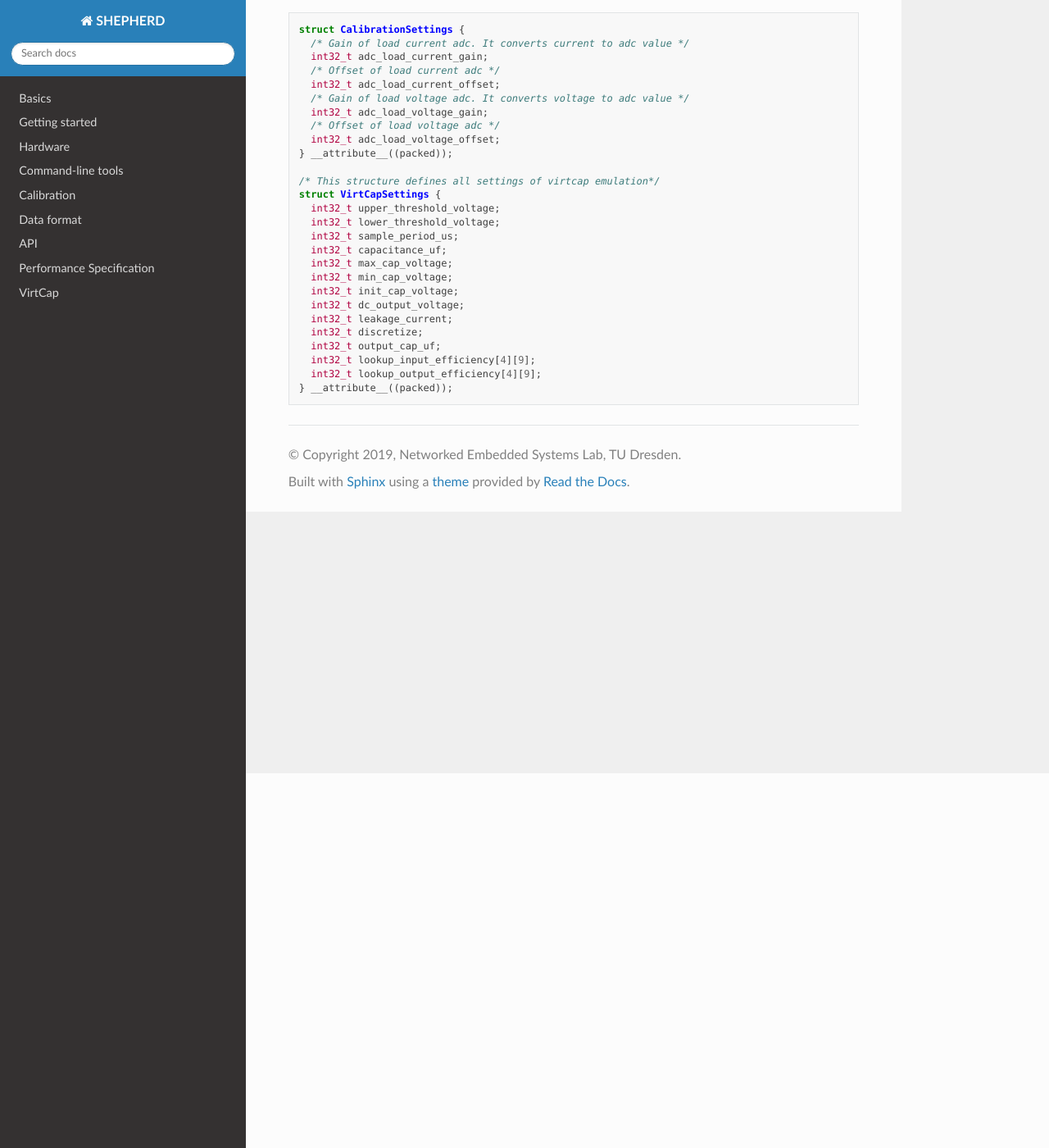
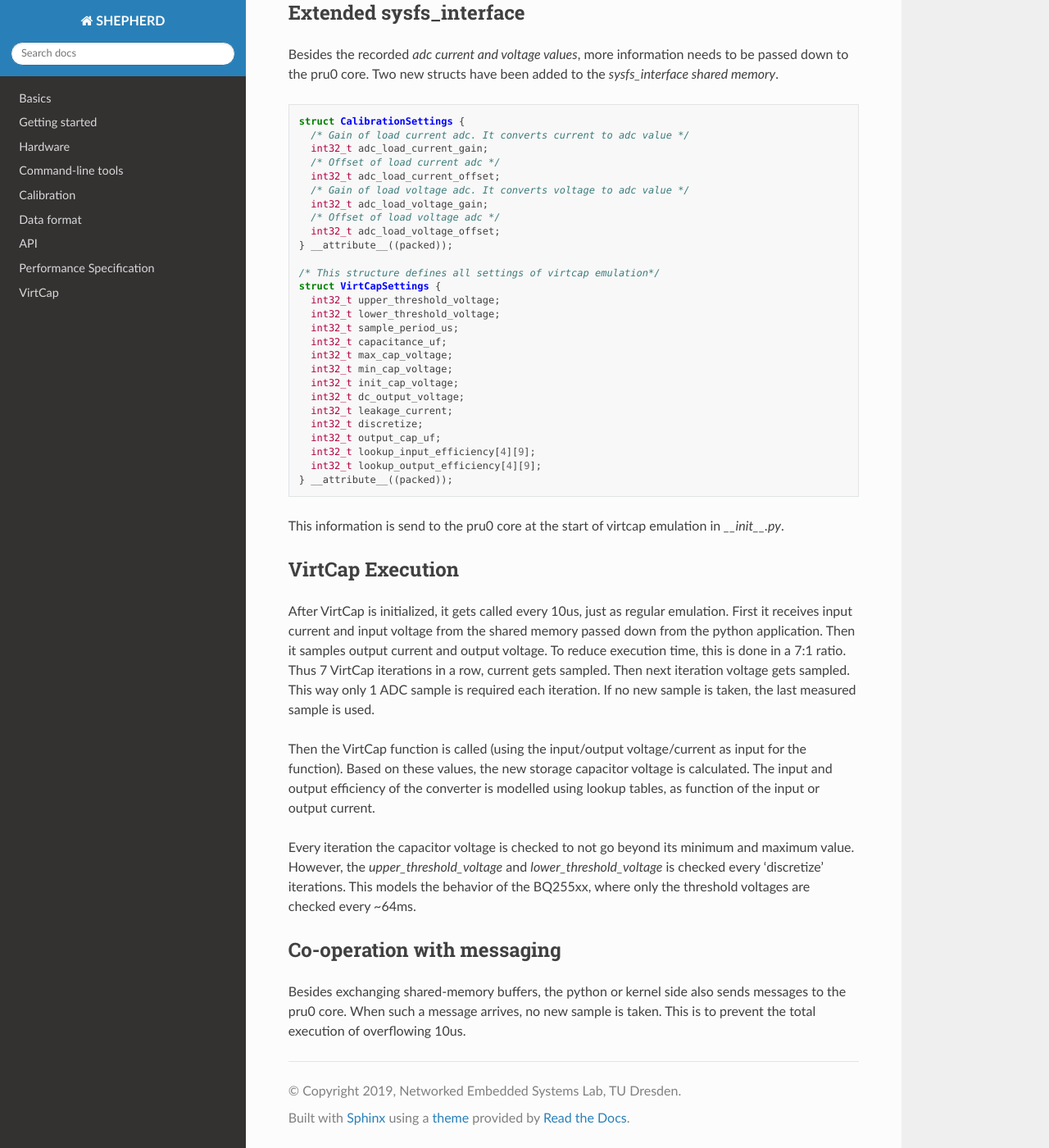
Before and after one commit to geissdoerfer/shepherd, a Sphinx documentation site: the page built from docs/dev/virtcap.rst, in a window 1280 px wide and 1400 px high, scrolled down 457 px. Shown: the whole window at 82% size. Built offline with Sphinx 7.4.7 and the Read the Docs theme 2.0.0, drawn with Linux system fonts in a browser that asks for light colours; some of the changed text lies outside the part shown.

Commit message:
completed development docs

```diff
--- a/docs/dev/virtcap.rst
+++ b/docs/dev/virtcap.rst
@@ -7,6 +7,9 @@ but switching the LDO output on and off.
 The output switch should be connected to `P8_11`.
 The algorithm is executed in the pru0 core.
 
+Passing recordings to pru0
+--------------------------
+
 On the python side, the VirtCap is initiated in the Emulator class.
 With regular emulation, the shared buffers are filled `dac values`.
 During VirtCap emulation, the shared buffers are filled with actual
@@ -14,6 +17,9 @@ recorded `adc current and voltage values`. Because the emulation and recording
 can be done on different devices. The recorded `adc values` are compensated
 to use the same calibration settings as the emulation calibration settings.
 This is done in `__init__.py`.
+
+Extended sysfs_interface
+------------------------
 
 Besides the recorded `adc current and voltage values`, more information needs
 to be passed down to the pru0 core. Two new structs have been added to the
@@ -48,3 +54,35 @@ to be passed down to the pru0 core. Two new structs have been added to the
       int32_t lookup_input_efficiency[4][9];
       int32_t lookup_output_efficiency[4][9];
     } __attribute__((packed));
+
+This information is send to the pru0 core at the start of virtcap emulation in
+`__init__.py`.
+
+VirtCap Execution
+-----------------
+
+After VirtCap is initialized, it gets called every 10us, just as regular
+emulation. First it receives input current and input voltage from the shared
+memory passed down from the python application. Then it samples output current
+and output voltage. To reduce execution time, this is done in a 7:1 ratio. Thus
+7 VirtCap iterations in a row, current gets sampled. Then next iteration voltage
+gets sampled. This way only 1 ADC sample is required each iteration. If no new
+sample is taken, the last measured sample is used.
+
+Then the VirtCap function is called (using the input/output voltage/current as
+input for the function). Based on these values, the new storage capacitor
+voltage is calculated. The input and output efficiency of the converter is
+modelled using lookup tables, as function of the input or output current.
+
+Every iteration the capacitor voltage is checked to not go beyond its minimum
+and maximum value. However, the `upper_threshold_voltage` and
+`lower_threshold_voltage` is checked every 'discretize' iterations. This models
+the behavior of the BQ255xx, where only the threshold voltages are checked every
+~64ms.
+
+Co-operation with messaging
+---------------------------
+
+Besides exchanging shared-memory buffers, the python or kernel side also sends
+messages to the pru0 core. When such a message arrives, no new sample is taken.
+This is to prevent the total execution of overflowing 10us.
```
